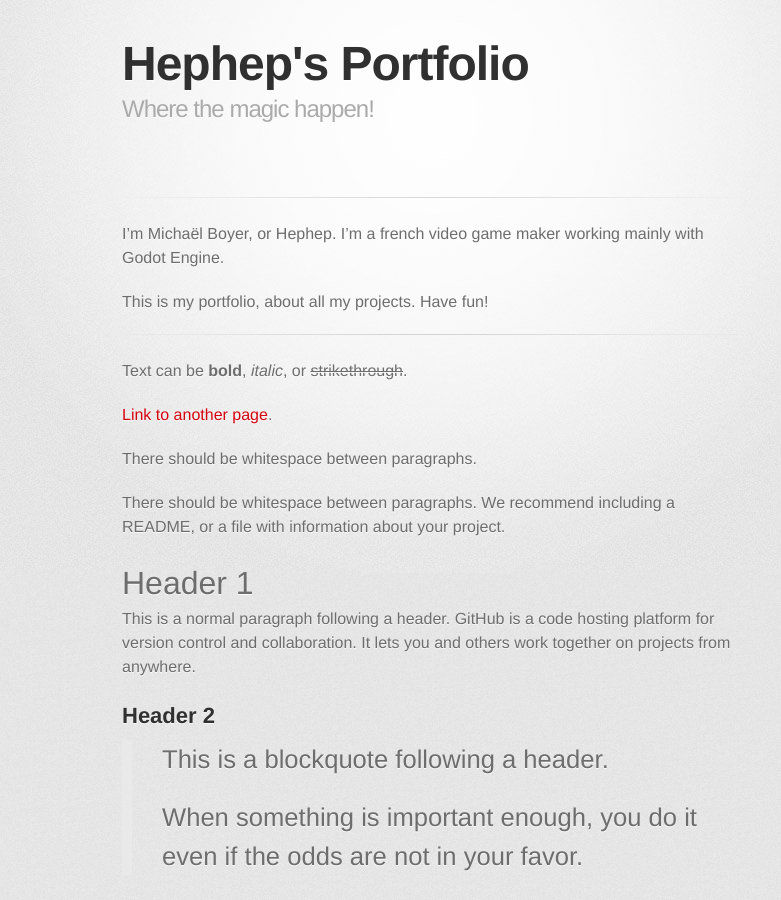
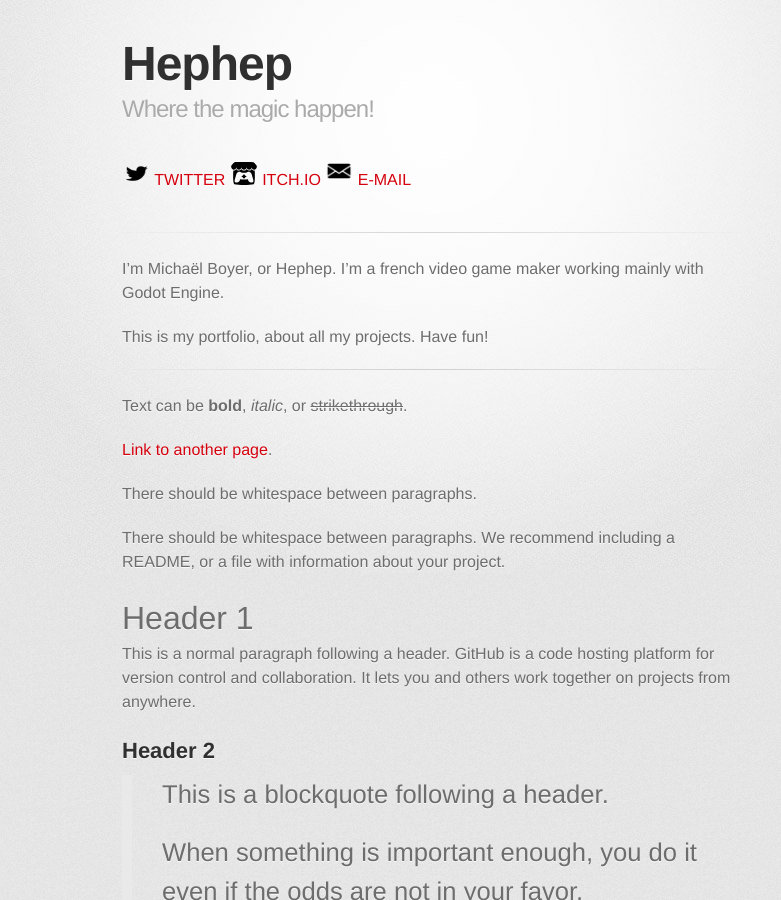
Before and after one commit to HephepTeam/HephepTeam.github.io, a Jekyll site: the page built from index.md, in a window 1280 px wide and 900 px high. Shown: the whole window, without its empty margins (208-989 px from the left). Built offline with Jekyll 4.4.1, drawn with Linux system fonts in a browser that asks for light colours; some web fonts are replaced.

Commit message:
Updated the header with email, itch page and twitter

```diff
--- a/_config.yml
+++ b/_config.yml
@@ -1,4 +1,4 @@
-title: Hephep's Portfolio
+title: Hephep
 description: Where the magic happen!
 show_downloads: false
 google_analytics:
--- a/_layouts/default.html
+++ b/_layouts/default.html
@@ -23,17 +23,18 @@
           <h2>{{ page.description | default: site.description | default: site.github.project_tagline }}</h2>
         </header>
         <section id="downloads" class="clearfix">
-          {% if site.show_downloads %}
-          <a href="{{ site.github.zip_url }}" id="download-zip" class="button"><span>Download .zip</span></a>
-          <a href="{{ site.github.tar_url }}" id="download-tar-gz" class="button"><span>Download .tar.gz</span></a>
-          {% endif %}
-	{% if site.github.public %}
-	  {% if site.github.is_project_page %}
-          <a href="{{ site.github.repository_url }}" id="view-on-github" class="button"><span>View on GitHub</span></a>
-	  {% else %}
-          <a href="{{ site.github.owner_url }}" id="view-on-github" class="button"><span>View on GitHub</span></a>
-	  {% endif %}
-	{% endif %}
+          <a href="https://twitter.com/hephepteamofone">
+            <img src ="assets/images/icon-twitter.png" alt="Twitter"
+            width="28" height="23">
+          </a> <a href="https://twitter.com/hephepteamofone">TWITTER</a>
+          <a href="https://hephep.itch.io/">
+            <img src ="assets/images/itchio-textless-black.svg" alt="Itch.io"
+            width="28" height="23">
+          </a> <a href="https://hephep.itch.io/">ITCH.IO</a>
+          <a href="mailto:alkounet95@gmail.com">
+            <img src ="assets/images/email.webp" alt="e-mail"
+            width="28" height="28">
+          </a> <a href="mailto:alkounet95@gmail.com">E-MAIL</a>
         </section>
         <hr>
         <section id="main_content">
```
Also changed, not shown: assets/images/email.png (added), assets/images/email.webp (added), assets/images/icon-twitter.png (added), assets/images/itchio-textless-black.svg (added), assets/images/twitter_icon.png (added).
